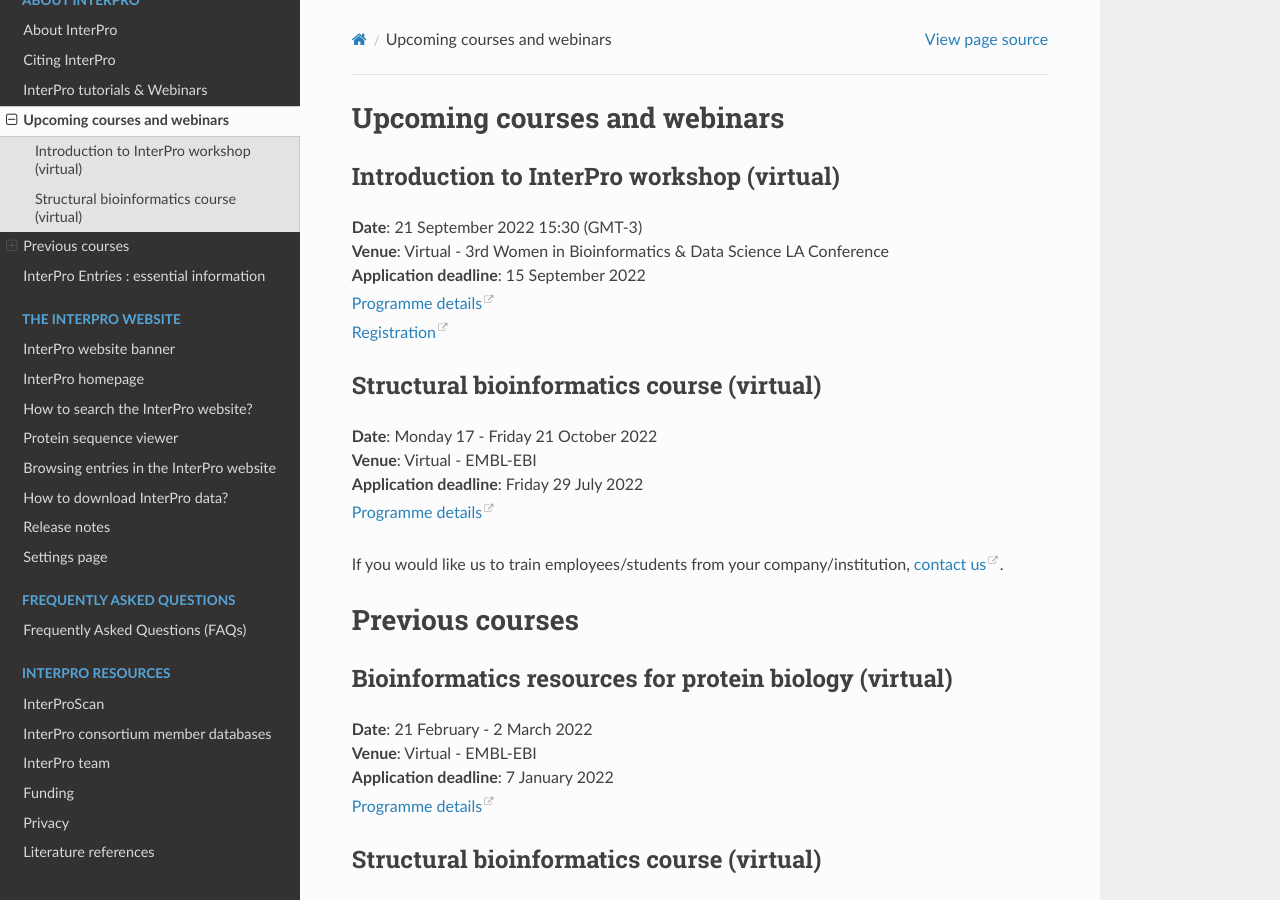
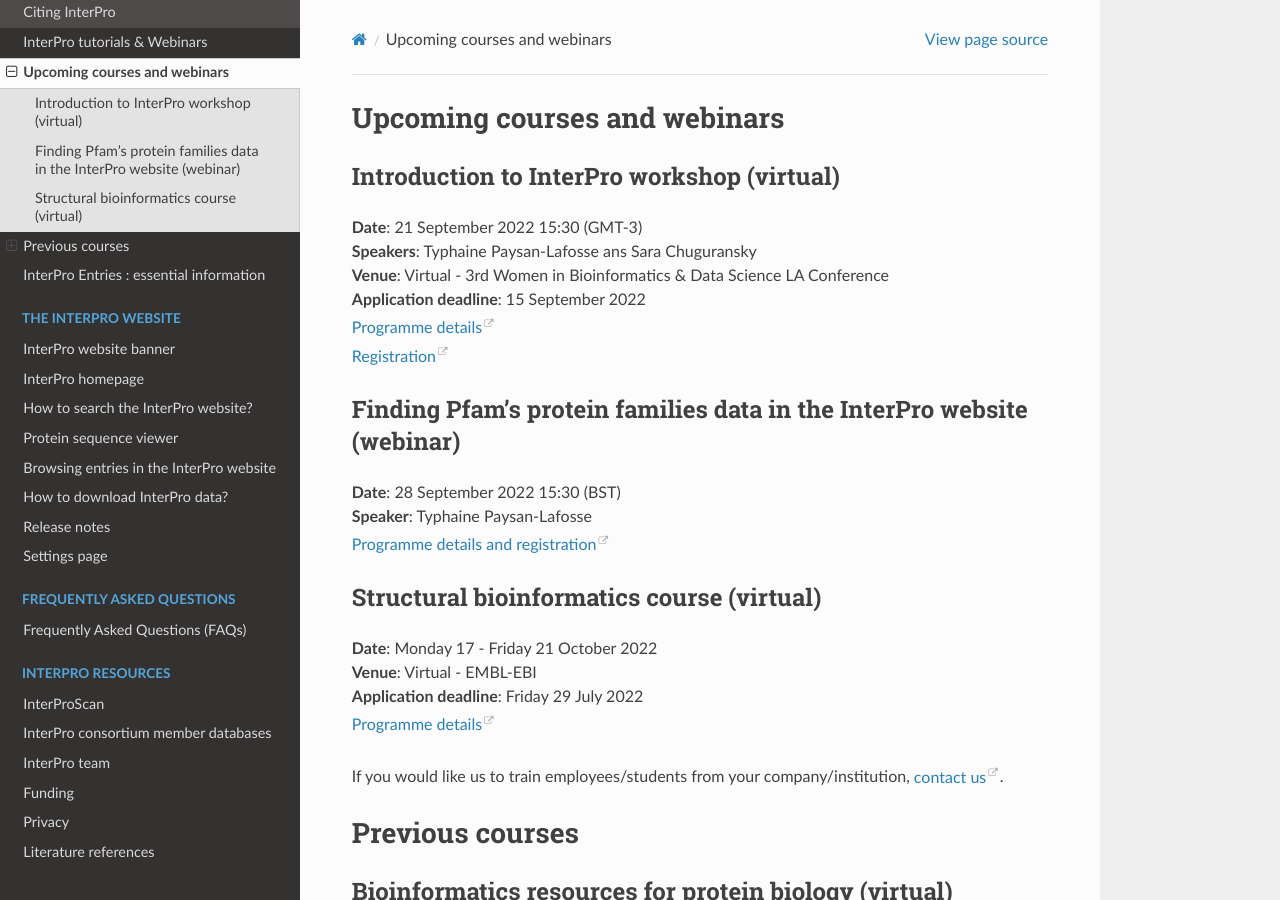
Before and after one commit to ProteinsWebTeam/interpro-docs, a Sphinx documentation site: the page built from docs/training.rst, in a window 1280 px wide and 900 px high. Built offline with Sphinx 7.4.7 and the Read the Docs theme 2.0.0, drawn with Linux system fonts in a browser that asks for light colours.

Commit message:
add webinar training

```diff
--- a/docs/training.rst
+++ b/docs/training.rst
@@ -7,10 +7,20 @@
 ************************************************************************
 
 | **Date**:  21 September 2022 15:30 (GMT-3)
+| **Speakers**: Typhaine Paysan-Lafosse ans Sara Chuguransky
 | **Venue**:  Virtual - 3rd Women in Bioinformatics & Data Science LA Conference
 | **Application deadline**: 15 September 2022
 | `Programme details <https://wbds.la/conferences/3WBDSLAC/workshops.html#>`_
 | `Registration <https://wbds.la/conferences/3WBDSLAC/registration.html>`_
+
+************************************************************************
+Finding Pfam's protein families data in the InterPro website (webinar)
+************************************************************************
+
+| **Date**:  28 September 2022 15:30 (BST)
+| **Speaker**: Typhaine Paysan-Lafosse
+| `Programme details and registration <https://www.ebi.ac.uk/training/events/finding-pfam-protein-families-data-interpro-website/>`_
+
 
 ************************************************************************
 Structural bioinformatics course (virtual)
```
Also changed, not shown: docs/images/pv_help.svg (added).
